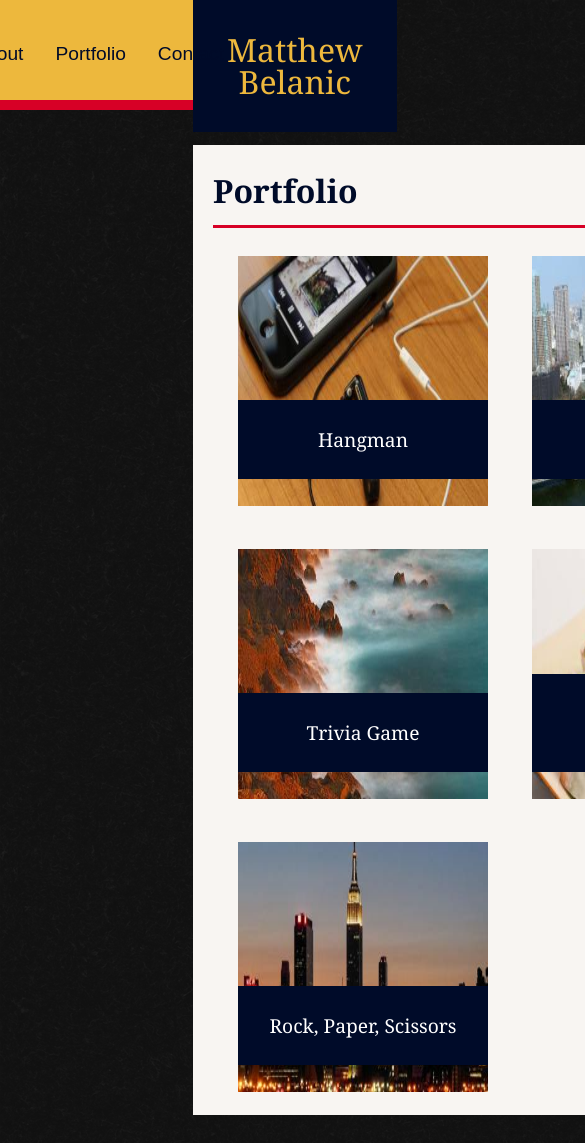
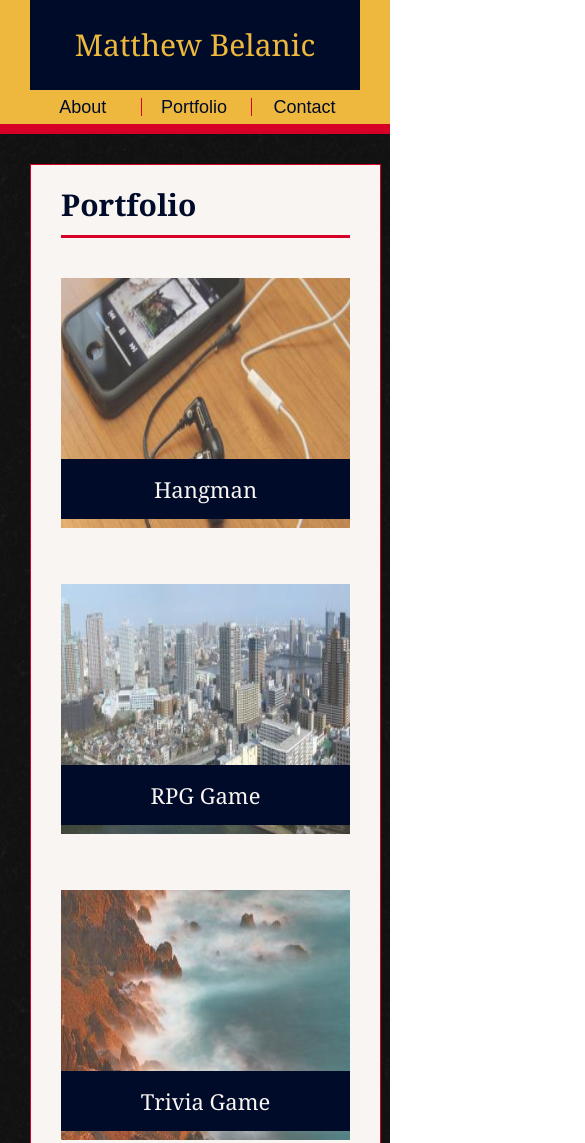
Before and after one commit to mjbelanic/Responsive-Portfolio, a plain HTML site: page portfolio.html in a window 390 px wide. Shown: the top 1143 px of the page, 585 px wide, since content can reach past the window. Drawn offline with Linux system fonts and the light colour scheme.

Commit message:
Responsive Portfolio Update 1

```diff
--- a/assets/css/style.css
+++ b/assets/css/style.css
@@ -1,196 +1,221 @@
-html {
-    position: relative;
- 	height: 100%;
-}
-
-h1, h2, h3, h4, h5, h6{
-	font-family: "Georgia","Times New Roman",Times,serif;
+*{
+	box-sizing: border-box;
 }
 
 body{
 	font-family: 'Arial', 'Helvetica Neue', Helvetica, sans-serif;
-	background-image: url(../images/zwartevilt/zwartevilt.png); /*(../images/extra_clean_paper/extra_clean_paper.png);*/
-	color: #000b29;  /*#777777;*/
+	background-image: url(../images/zwartevilt/zwartevilt.png);
+	font-size: 18px;
+	line-height: 34px;
+	color: #000b29;
 	height: 100%;
-	margin: 0;
 }
 
 header{
-	margin: 0 auto;
-	padding: 50px;
-	border-bottom: 10px solid  #D70026; /* default color: #cccccc;*/
-    display: block;
-    position: relative;
-    top: 0;
-	background-color: #EDB83D; /*#ffffff;*/
+	background-color: #EDB83D;
+	margin: 0 0 30px;
+	z-index: 99;
+	overflow: auto;
+	border-bottom: 10px solid  #D70026;
+    width: 100%
 }
 
 #nameTitle{
-	padding: 34px;
-	background-color: #000B29; /*#4aaaa5;*/
-	font-size: xx-large;
-	color: #EDB83D; /*#ffffff;*/
-	text-align: center;
-	float: left;
-	position: absolute;
-	top: 0px;
-	left: 193px;
+	width: 250px;
+	height: 90px;
+    background-color: #000B29;
+    color: #EDB83D;
+    float: left;
+    font-family: "Georgia","Times New Roman",Times,serif;
+    text-align: center;
+    font-size: 30px;
+    line-height: 90px;
+	text-decoration: none;
 }
 
-nav ul {
-    list-style: none;
- }
-
-nav ul a{
+nav{
 	float: right;
-	display: block;
-	font-size: larger;
-	position: relative;
-	right: 100px;
-	top: -20px;
- 	text-align: center;
- 	padding: 14px 16px;
- 	text-decoration: none;
- 	color: #000b29; /*#777777;*/
+	margin-top: 25px;
 }
 
-.container{
-	border-color: #dddddd;
-	clear: both;
-	width: 960px;
-	margin: 10px auto;
-	border: 10px;
+nav a{
+	color: #000b29 !important;
+	text-decoration: none;
+	margin-left: 15px;
+	border-left: 1px solid #D70026;
 	display: inline-block;
+ 	padding-left: 15px;
+ 	line-height: 18px;
 
 }
 
-#divHeader{
-	color: #000B29; /*#4aaaa5;*/
-	font-size: xx-large;
-	padding: 20px;
-	font-weight: bold;
-	position: relative;
-	top: 10px;
+nav a:first-child{
+	border-left: 0 none;
 }
 
-hr{
-	margin-left: 20px;
-	margin-right: 20px;
-	border: 0;
-	border-top: 3px solid #D70026; /*#cccccc;*/
+.mainContainer{
+	clear: both;
+	width: 100%;
+	max-width: 960px;
+	margin: 0 auto;
+}
+
+#main-bio{
+	background-color: #F8F5F2;
+	padding: 30px;
+	margin: 0 0 40px 0;
+	width: 100%;
+	max-width: 650px;
+	float: left;
+	border: 1px solid  #D70026;
 }
 
 #bio-image{
 	width: 200px;
-	height: 200px;
-	padding: 20px 5px 5px 15px;
+	height: auto;
+	margin-top: 10px;
+	float: left;
+	margin-right: 25px;
+	margin-left: 20px;
 }
 
-#main-bio{
-	width: 650px;
-	position: relative;
-	left:188px;
-	top: 20px;
+h1, h2, h3{
+	font-family: "Georgia","Times New Roman",Times,serif;
+	font-weight: 700;
+	color: #000b29;
+	margin-bottom: 20px;
 }
 
-#main-bio,
-#webLinks,
-#bio-image{
-	float: left;
-	background-color: #F8F5F2; /*#ffffff;*/
-	margin: 5px;
+h1{
+	font-size: 30px;
+	line-height: 20px;
+	border-bottom: 3px solid #D70026;
+	padding-bottom: 20px;
+}
+
+h2, h3{
+	font-size: 22px;
 }
 
 p{
-	line-height: 2;
-	padding: 0px 20px 5px 20px;
 	text-align: justify;
 }
 
-form{
-	line-height: 1;
-	position: relative;
-	left: 20px;
-	margin: 0 auto;
-	padding: 0px 5px 30px 5px;
+p:last-child{
+	margin-bottom: 0;
 }
 
+
+#webLinks{
+	background-color: #F8F5F2;
+	border: 1px solid  #D70026;
+	float: right;
+	width: 100%;
+	max-width: 270px;
+	padding: 30px;
+	margin-bottom: 20px;
+}
+
+h2, h3, .webLinks{
+	border-bottom: 2px solid #D70026;
+	padding-bottom: 20px;
+	margin-bottom: 15px;
+	line-height: 22px;
+}
+
+
+.Weblogo{
+	height: 62px;
+    width: 62px;
+    margin-top: 8px;
+    margin-right: 5px;
+}
+
+.Weblogo:last-child{
+	margin-right: 0px;
+}
+
+/*PORTFOLIO PAGE*/
+
+
+.portfolioImgDiv{
+	width: 46%;
+	overflow: auto;
+	position: relative;
+	float: left;
+	margin: 0 auto;
+}
+
+.portfolioImgDiv:nth-child(even) {
+	margin-right: 40px;
+}
+
+.portfolioImgDiv img{
+	width: 100%;
+	border: 0 none;
+	opacity: .8;
+}
+
+.portfolioImgDiv h3{
+	border-bottom: 0;
+	background-color: #000B29;
+    color: #F8F5F2;
+    text-align: center;
+    position: absolute;
+    bottom: 20px;
+    padding: 15px;
+    width: 100%;
+    line-height: 30px;
+    margin-bottom: 0;
+    font-weight: 300;
+}
+
+
+/*FORM*/
 form ul{
-	line-height: 2;
+	margin-bottom: 20px;
+}
+
+form li{
+	margin-bottom: 10px;
 }
 
 input,
-label{
-	width: 90%;
+label,
+textarea{
+	display: block;
+	width: 100%;
 }
 
-.formLabel{
-	padding: 5px 0px 5px 0px;
-	margin-top: 5px;
+input,
+textarea{
+	height: 35px;
+	border: 1px solid #000B29;
+	padding: 0 10px;
+	font-size: 14px;
 }
 
-input{
-	padding:  5px 10px 5px 10px;
+textarea{
+	height: 200px;
 }
 
 button{
-	background-color: #000B29; /*#4aaaa5;*/
-	border: 1px solid #000B29; /*#4aaaa5;*/
-	color: white;
+	background-color: #000B29;
+	border: 1px solid #000B29;
+	color: #F8F5F2;
 	margin-top: 20px;
-	padding: 15px 32px;
+	padding: 10px 30px;
 	text-align: center;
 	text-decoration: none;
-	display: inline-block;
 	font-size: medium;
 }
 
 button:hover{
-	background-color: #fff;
-	color:  #000B29; /*#4aaaa5;*/
+	background-color: #F8F5F2;
+	color:  #000B29;
 }
 
-h2{
-	font-size: 24px;
-	color: #000B29;/*#4aaaa5;*/
-}
-
-#webLinks{
-	text-align: center;
-	width: 270px;
-	padding: 5px;
-	padding-top: 30px;
-	padding-bottom: 30px;
-	position: relative;
-	left: 250px;
-	top: 20px;
-}
-
-.Weblogo{
-	height: 65px;
-    width: 65px;
-    margin: 5px;
-}
-
-.portfolioImgDiv{
-	display: inline-block;
-	padding: 20px;
-	position: relative;
-	left: 25px;
-}
-
-.imgTitle{
-	background-color: #000B29; /*#4aaaa5;*/
-    color: white;
-    text-align: center;
-    font-size: larger;
-    width: 190px;
-    padding: 30px;
-    position: absolute;
-    bottom: 50px;
-    z-index: 1;
-}
-
+/*FOOTER*/
 #wrapper{
 	min-height: 100%;
 	margin-bottom: -100px;
@@ -208,15 +233,131 @@ h2{
 footer{
 	clear: both;
 	display: inline-block;
-	background-color: #D70026; /*#666666;*/
+	background-color: #D70026;
     width: 100%;
     margin-top: 50px;
-    border-top: 10px solid #000B29; /*#4aaaa5;*/
+    border-top: 10px solid #000B29;
 }
 
 footer p{
 	font-size: 10px;
 	padding: 20px;
 	text-align: center;
-/*	color: white;*/
 }
+
+/*Width that is 980px or less*/
+@media only screen and (max-width: 980px){
+	#nameTitle{
+		width: 250px;
+		height: 90px;
+	    background-color: #000B29;
+	    color: #EDB83D;
+	    float: left;
+	    font-family: "Georgia","Times New Roman",Times,serif;
+	    text-align: center;
+	    font-size: 30px;
+	    line-height: 90px;
+		text-decoration: none;
+	}
+
+	nav{
+		float: right;
+		margin-top: 25px;
+	}
+
+	nav a{
+		color: #000b29 !important;
+		text-decoration: none;
+		margin-left: 15px;
+		border-left: 1px solid #D70026;
+		display: inline-block;
+	 	padding-left: 15px;
+	 	line-height: 18px;
+	}
+
+}
+
+/*Width that is 768px or less*/
+@media only screen and (max-width: 768px){
+
+	header{
+		padding-left: 30px;
+		padding-right: 30px;
+	}
+
+	#main-bio{
+		margin: 0 0 40px 40px;
+		width: 100%;
+	}
+
+	#bio-image{
+		width: 50%;
+	}
+
+	#webLinks{
+		float: none;
+		clear: both;
+		margin: 0 0 40px 40px;
+		width: 89%;
+		max-width: none;
+	}
+
+}
+
+
+/*Width that is 640px or less*/
+@media only screen and (max-width: 640px){
+	header{
+		position: static;
+	}
+
+	#nameTitle{
+		width: 100%
+	}
+
+	nav{
+		margin: 0 auto;
+		width: 100%;
+	}
+
+	nav a{
+		width: 32%;
+		display: inline-block;
+		text-align: center;
+		margin: 0 auto;
+		padding: 0px;
+	}
+
+	#main-bio{
+		margin: 0 0 40px 30px;
+		width: 90%;
+	}
+
+	#bio-image{
+		width: 100%;
+		margin: 20px auto;
+	}
+
+	#webLinks{
+		float: none;
+		clear: both;
+		margin: 0 0 40px 30px;
+		width: 90%;
+		max-width: none;
+	}
+
+	.portfolioImgDiv{
+		width: 100%;
+		height: auto;
+		overflow: auto;
+		position: relative;
+		float: left;
+		margin: 20px 0 25px;
+	}
+
+	.portfolioImgDiv:nth-child(even) {
+		margin-right: 0px;
+	}
+
+
+}
--- a/portfolio.html
+++ b/portfolio.html
@@ -2,10 +2,13 @@
 <html lang="en-us">
 
 <head>
-	<meta charset="utf-8">
+	<meta charset="utf-8"/>
+	<meta name="viewport" content="width=device-width, initial-scale=1.0">
 	<title>Homework 1</title>
 	<link rel="stylesheet" type="text/css" href="assets/css/reset.css">
+<!-- 	<link rel="stylesheet" type="text/css" href="assets/css/bootstrap.min.css"> -->
 	<link rel="stylesheet" type="text/css" href="assets/css/style.css">
+
 </head>
 
 <body>
@@ -13,60 +16,56 @@
 	<div id="wrapper">
 
 		<header>
-			<h1 id="nameTitle"> Matthew Belanic </h1>
+			<div class="mainContainer">
+				<a id="nameTitle" href="#"> Matthew Belanic </a>
 				<nav>
-				<ul>
-					<li><a href="contact.html">Contact</a></li>
-					<li><a href="portfolio.html">Portfolio</a></li>
-					<li><a href="index.html">About</a></li>
-				</ul>
+					<a href="index.html">About</a>
+					<a href="portfolio.html">Portfolio</a>
+					<a href="contact.html">Contact</a>
 				</nav>
+			</div>
 		</header>
 
 
-		<div class="container">
+		<div class="mainContainer">
+				<div id="mainContainer">
 					<div id="main-bio">
-				<h1 id="divHeader"> Portfolio </h1>
-
-				<hr/>
+						<h1> Portfolio </h1>
 
 							<div class="portfolioImgDiv">
-					<img src="assets/images/dummy-image(2).jpg" alt="Totally a picture of me" height=250 width="250">
-					<h1 class="imgTitle">Hangman</h1>
+								<img src="assets/images/dummy-image(2).jpg" alt="Hangman" height=250 width="250">
+								<h3>Hangman</h3>
 							</div>
 
 							<div class="portfolioImgDiv">
-					<img src="assets/images/dummy-image(3).jpg" alt="Totally a picture of me" height=250 width="250">
-					<h1 class="imgTitle">RPG Game</h1>
+								<img src="assets/images/dummy-image(3).jpg" alt="RPG Game" height=250 width="250">
+								<h3>RPG Game</h3>
 							</div>
 
 							<div class="portfolioImgDiv">
-					<img src="assets/images/dummy-image(4).jpg" alt="Totally a picture of me" height=250 width="250">
-					<h1 class="imgTitle">Trivia Game</h1>
+								<img src="assets/images/dummy-image(4).jpg" alt="Trivia Game" height=250 width="250">
+								<h3>Trivia Game</h3>
 							</div>
 
 							<div class="portfolioImgDiv">
-					<img src="assets/images/dummy-image(5).jpg" alt="Totally a picture of me" height=250 width="250">
-					<h1 class="imgTitle">Rutgers Info Widgets</h1>
+								<img src="assets/images/dummy-image(5).jpg" alt="Rutgers Info Widgets" height=250 width="250">
+								<h3>Rutgers Info Widgets</h3>
 							</div>
 
 							<div class="portfolioImgDiv">
-					<img src="assets/images/dummy-image(6).jpg" alt="Totally a picture of me" height=250 width="250">
-					<h1 class="imgTitle">Rock, Paper, Scissors</h1>
+								<img src="assets/images/dummy-image(6).jpg" alt="Rock, Paper, Scissors" height=250 width="250">
+								<h3>Rock, Paper, Scissors</h3>
 							</div>
-
 					</div>
 
 					<div id="webLinks">
 						<h2 id=linkHeader> Connect With Me</h2>
-				<hr/>
 						<a href="https://github.com/mjbelanic" target="_blank"><img class="Weblogo" src="assets/images/Github_Icon.png" alt="Github Logo" /></a>
 						<a href="https://www.linkedin.com/in/matthew-belanic-291941116/" target="_blank"><img class="Weblogo" src="assets/images/LindedIn_Icon.png" alt="LinkedIn Logo" /></a>
 						<a href="https://stackoverflow.com/users/8157790/mjbelanic?tab=profile" target="_blank"><img class="Weblogo" src="assets/images/Stackoverflow_Icon.png" alt="Stackover Logo" /></a>
 					</div>
-
 				</div>
-
+			</div>
 	</div>
 
 	<footer>
```
Also changed, not shown: contact.html (+20 -18 lines), index.html (+14 -14 lines). Lines whose indentation alone changed are shown as unchanged.
